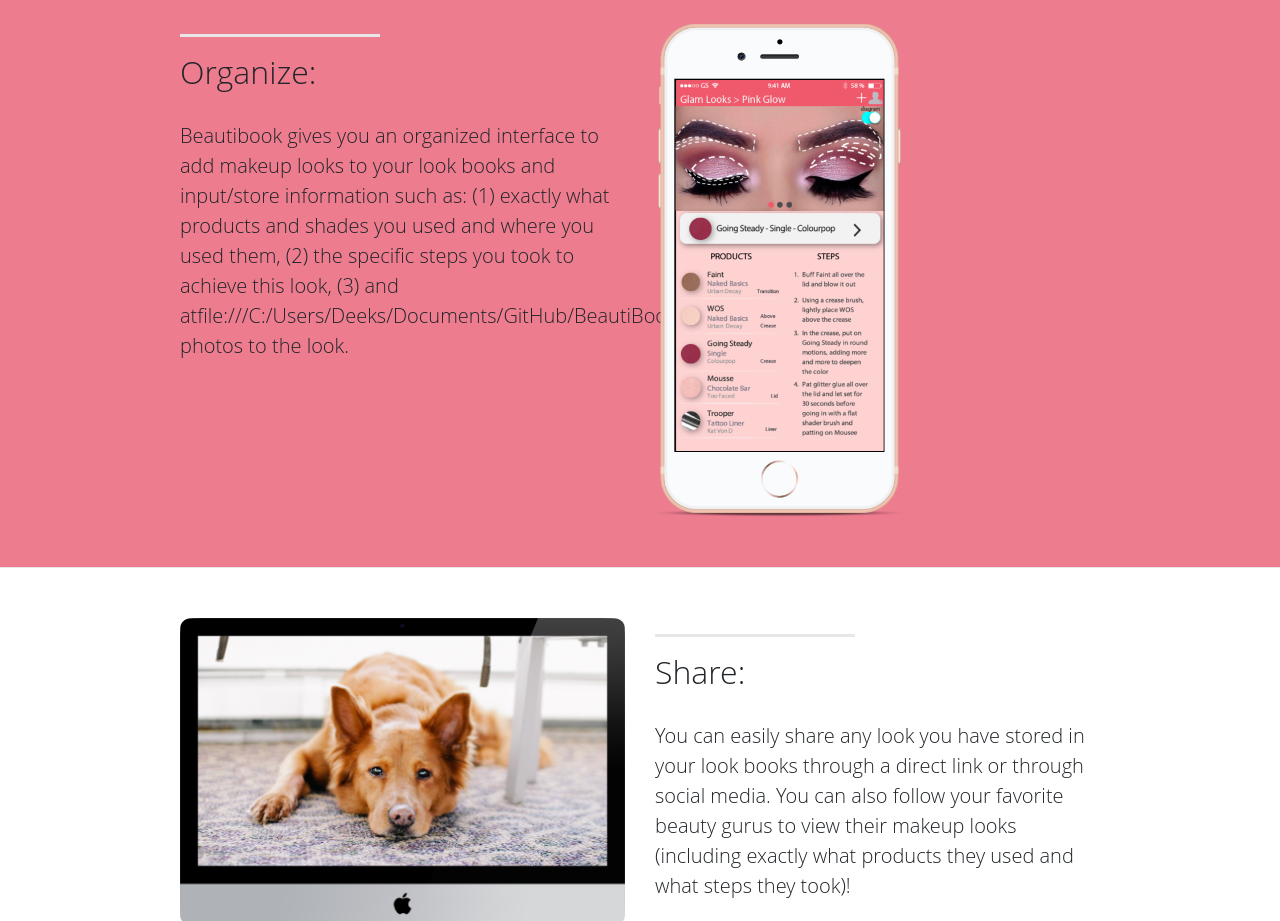
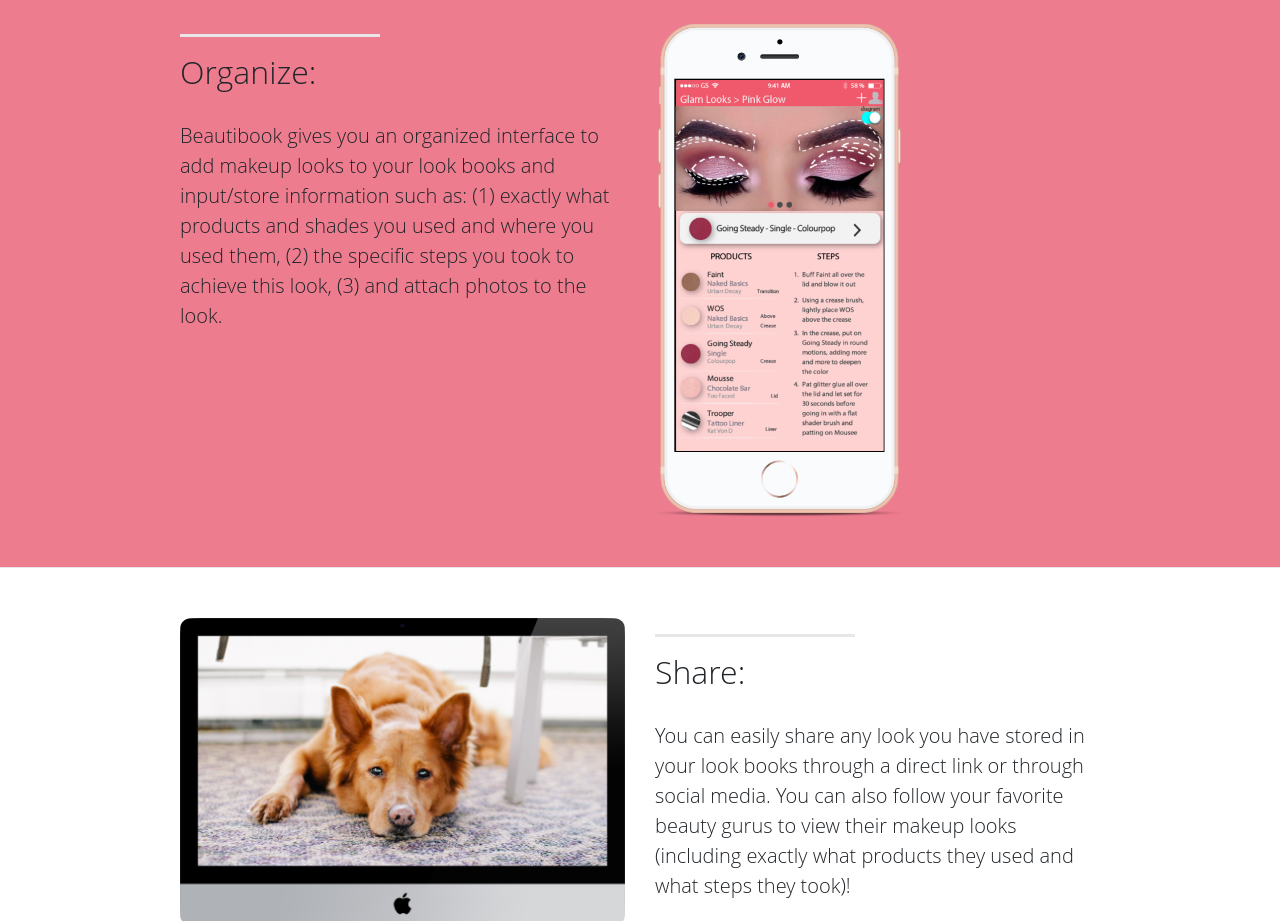
Before and after one commit to Rachel-S-Platt/BeautiBook, a website: page index.html in a window 1280 px wide. Shown: the part 940-1861 px from the top of the page. Drawn offline with Linux system fonts and the light colour scheme.

Commit message:
minor text bug fix

```diff
--- a/index.html
+++ b/index.html
@@ -133,7 +133,7 @@
             <p class="lead">Beautibook gives you an organized interface to add makeup looks
             to your look books and input/store information such as: (1) exactly what products and shades
             you used and where you used them, (2) the specific steps you took to achieve this look, (3)
-            and atfile:///C:/Users/Deeks/Documents/GitHub/BeautiBook/img/phones.pngtach photos to the look.</p>
+            and attach photos to the look.</p>
           </div>
           <div class="col-lg-5 mr-auto">
             <img class="img-fluid" src="img/bbmvpscreen2_iphone.png" alt="Screenshot" height="500" width="250">
```
